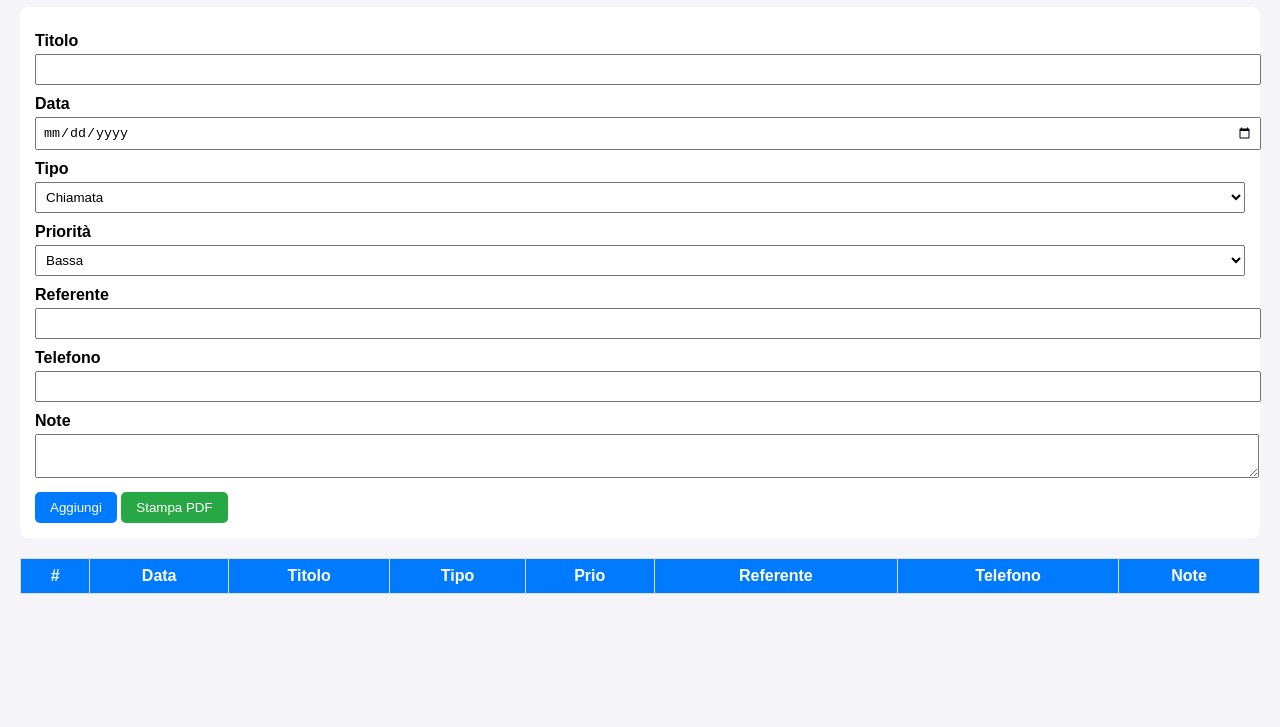
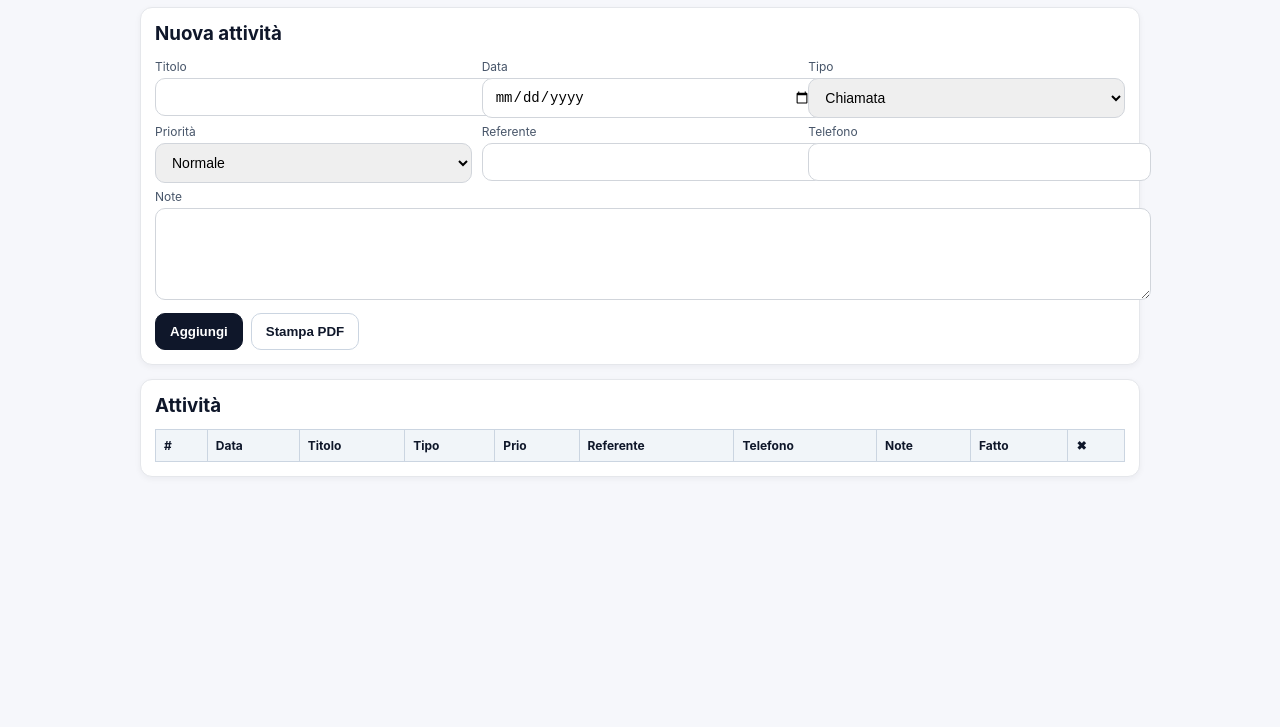
Before and after one commit to mirkobrentegani92-rgb/Rapportino-SG, a plain HTML site: page agenda.html in a window 1280 px wide. Shown: the part 73-800 px from the top of the page. Drawn offline with Linux system fonts and the light colour scheme.

Commit message:
Add files via upload
Riprovo agenda

```diff
--- a/agenda.html
+++ b/agenda.html
@@ -1,73 +1,128 @@
-<!DOCTYPE html>
+<!doctype html>
 <html lang="it">
 <head>
-  <meta charset="UTF-8">
-  <title>Agenda</title>
+<meta charset="utf-8"/>
+<meta name="viewport" content="width=device-width, initial-scale=1"/>
+<title>AGENDA (Compatibilità massima)</title>
 <style>
-    body { font-family: Arial, sans-serif; margin: 20px; background: #f4f4f9; }
-    h1 { text-align: center; color: #222; }
-    .form-box { background: white; padding: 15px; border-radius: 8px; margin-bottom: 20px; }
-    label { display: block; margin-top: 10px; font-weight: bold; }
-    input, select, textarea { width: 100%; padding: 6px; margin-top: 4px; }
-    button { margin-top: 10px; padding: 8px 15px; border: none; border-radius: 5px; cursor: pointer; }
-    button.add { background: #007bff; color: white; }
-    button.pdf { background: #28a745; color: white; }
-    table { width: 100%; border-collapse: collapse; background: white; }
-    th, td { border: 1px solid #ddd; padding: 8px; text-align: center; }
-    th { background: #007bff; color: white; }
+  body{font-family:-apple-system,BlinkMacSystemFont,"Segoe UI",Roboto,Arial,Helvetica,sans-serif;margin:0;background:#f6f7fb;color:#0f172a}
+  header{background:#0f172a;color:#fff;padding:16px;text-align:center;font-weight:900;font-size:20pt}
+  main{max-width:1000px;margin:0 auto;padding:16px}
+  .card{background:#fff;border:1px solid #e5e7eb;border-radius:12px;padding:14px;box-shadow:0 2px 6px rgba(15,23,42,.05);margin-bottom:14px}
+  label{display:block;margin-top:6px;font-size:12px;color:#475569}
+  input,textarea,select{width:100%;padding:10px 12px;border:1px solid #d1d5db;border-radius:10px;margin-top:4px;font-size:14px}
+  textarea{resize:vertical;min-height:70px}
+  .row-3{display:grid;grid-template-columns:1fr 1fr 1fr;gap:10px}
+  .btns{display:flex;gap:8px;flex-wrap:wrap;margin-top:10px}
+  button{padding:10px 14px;border-radius:10px;border:1px solid #0f172a;background:#0f172a;color:#fff;cursor:pointer;font-weight:700}
+  button.secondary{background:#fff;color:#0f172a;border-color:#cbd5e1}
+  table{width:100%;border-collapse:collapse;margin-top:12px;font-size:12px}
+  th,td{border:1px solid #cbd5e1;padding:8px;vertical-align:top}
+  th{background:#f1f5f9;text-align:left}
+  tr.done td{text-decoration:line-through;color:#64748b}
+  @page{size:A4;margin:10mm}
+  @media print{header,.controls,.no-print{display:none !important} body{background:#fff} main{padding:0} .card{box-shadow:none;border:none}}
 </style>
 </head>
 <body>
-  <h1>AGENDA</h1>
-  <div class="form-box">
-    <label>Titolo</label><input id="titolo" type="text">
-    <label>Data</label><input id="data" type="date">
-    <label>Tipo</label>
+<header>AGENDA</header>
+<main>
+  <div class="card controls">
+    <h3 style="margin:0 0 8px">Nuova attività</h3>
+    <div class="row-3">
+      <label>Titolo<input id="titolo" autocomplete="off"></label>
+      <label>Data<input type="date" id="data"></label>
+      <label>Tipo
         <select id="tipo">
-      <option>Chiamata</option>
-      <option>Richiesta</option>
-      <option>Altro</option>
+          <option>Chiamata</option><option>Richiesta</option><option>Da fare</option><option>Promemoria</option>
         </select>
-    <label>Priorità</label>
+      </label>
+    </div>
+    <div class="row-3">
+      <label>Priorità
         <select id="prio">
-      <option>Bassa</option>
-      <option>Normale</option>
-      <option>Alta</option>
+          <option>Normale</option><option>Alta</option><option>Urgente</option>
         </select>
-    <label>Referente</label><input id="referente" type="text">
-    <label>Telefono</label><input id="telefono" type="text">
-    <label>Note</label><textarea id="note"></textarea>
-    <button class="add" onclick="aggiungi()">Aggiungi</button>
-    <button class="pdf" onclick="stampaPDF()">Stampa PDF</button>
+      </label>
+      <label>Referente<input id="ref"></label>
+      <label>Telefono<input id="tel" type="tel"></label>
+    </div>
+    <label>Note<textarea id="note"></textarea></label>
+    <div class="btns">
+      <button type="button" onclick="addTask()">Aggiungi</button>
+      <button type="button" class="secondary" onclick="printAgenda()">Stampa PDF</button>
+    </div>
   </div>
 
-  <table id="tabella">
-    <thead>
-      <tr>
-        <th>#</th><th>Data</th><th>Titolo</th><th>Tipo</th><th>Prio</th><th>Referente</th><th>Telefono</th><th>Note</th>
-      </tr>
-    </thead>
-    <tbody></tbody>
+  <div class="card">
+    <h3 style="margin:0 0 8px">Attività</h3>
+    <table id="tbl">
+      <thead><tr><th>#</th><th>Data</th><th>Titolo</th><th>Tipo</th><th>Prio</th><th>Referente</th><th>Telefono</th><th>Note</th><th class="no-print">Fatto</th><th class="no-print">✖</th></tr></thead>
+      <tbody id="rows"></tbody>
     </table>
+  </div>
+</main>
+<script>
+// *** IMPLEMENTAZIONE ULTRA COMPATIBILE, NIENTE STORAGE ***
+var tasks = []; // in memoria
 
-  <script>
-    let counter = 0;
-    function aggiungi() {
-      const t = document.getElementById('titolo').value;
-      const d = document.getElementById('data').value;
-      const ty = document.getElementById('tipo').value;
-      const p = document.getElementById('prio').value;
-      const r = document.getElementById('referente').value;
-      const tel = document.getElementById('telefono').value;
-      const n = document.getElementById('note').value;
-      if (!t && !d) { alert("Inserisci almeno titolo e data!"); return; }
-      counter++;
-      const row = `<tr><td>${counter}</td><td>${d}</td><td>${t}</td><td>${ty}</td><td>${p}</td><td>${r}</td><td>${tel}</td><td>${n}</td></tr>`;
-      document.querySelector("#tabella tbody").innerHTML += row;
+function $(id){ return document.getElementById(id); }
+function todayISO(){ var d=new Date(); var z=new Date(d.getTime()-d.getTimezoneOffset()*60000); return z.toISOString().slice(0,10); }
+window.onload = function(){ $('data').value = todayISO(); render(); };
+
+function escapeHTML(s){ return (s||'').replace(/[&<>"']/g, function(m){ return {'&':'&amp;','<':'&lt;','>':'&gt;','"':'&quot;',\"'\":'&#39;'}[m]; }); }
+
+function addTask(){
+  var titolo = $('titolo').value.trim();
+  var data = $('data').value || todayISO();
+  if(!titolo){ alert('Inserisci un titolo'); $('titolo').focus(); return; }
+  var t = {
+    data:data, titolo:titolo, tipo:$('tipo').value, prio:$('prio').value,
+    ref: $('ref').value.trim(), tel: $('tel').value.trim(), note: $('note').value.trim(), done:false
+  };
+  tasks.push(t);
+  $('titolo').value=''; $('ref').value=''; $('tel').value=''; $('note').value='';
+  render();
 }
-    function stampaPDF() {
-      window.print();
+
+function toggleDone(i){ tasks[i].done = !tasks[i].done; render(); }
+function delTask(i){ if(confirm('Eliminare?')){ tasks.splice(i,1); render(); } }
+
+function render(){
+  var tbody = $('rows'); var html='';
+  for (var i=0;i<tasks.length;i++){
+    var t = tasks[i];
+    html += '<tr'+(t.done?' class=\"done\"':'')+'>' +
+      '<td>'+(i+1)+'</td>' +
+      '<td>'+escapeHTML(t.data||'')+'</td>' +
+      '<td>'+escapeHTML(t.titolo||'')+'</td>' +
+      '<td>'+escapeHTML(t.tipo||'')+'</td>' +
+      '<td>'+escapeHTML(t.prio||'')+'</td>' +
+      '<td>'+escapeHTML(t.ref||'')+'</td>' +
+      '<td>'+(t.tel?('<a href=\"tel:'+escapeHTML(t.tel)+'\">'+escapeHTML(t.tel)+'</a>'):'')+'</td>' +
+      '<td>'+escapeHTML(t.note||'')+'</td>' +
+      '<td class=\"no-print\"><input type=\"checkbox\" '+(t.done?'checked':'')+' onclick=\"toggleDone('+i+')\"></td>' +
+      '<td class=\"no-print\"><button onclick=\"delTask('+i+')\">✖</button></td>' +
+    '</tr>';
   }
+  tbody.innerHTML = html;
+}
+
+function printAgenda(){
+  if(tasks.length===0){ alert('Non ci sono attività da stampare'); return; }
+  var w = window.open('', 'PRINT');
+  w.document.write('<!doctype html><html><head><meta charset=\"utf-8\"><title>AGENDA</title>');
+  w.document.write('<style>@page{size:A4;margin:10mm} body{font-family:sans-serif} table{width:100%;border-collapse:collapse} th,td{border:1px solid #999;padding:6px} th{background:#eee;text-align:left}</style>');
+  w.document.write('</head><body><h2>AGENDA</h2><table><tr><th>#</th><th>Data</th><th>Titolo</th><th>Tipo</th><th>Prio</th><th>Referente</th><th>Telefono</th><th>Note</th><th>Fatto</th></tr>');
+  for(var i=0;i<tasks.length;i++){
+    var t=tasks[i];
+    w.document.write('<tr><td>'+(i+1)+'</td><td>'+t.data+'</td><td>'+escapeHTML(t.titolo)+'</td><td>'+t.tipo+'</td><td>'+t.prio+'</td><td>'+escapeHTML(t.ref||'')+'</td><td>'+(t.tel||'')+'</td><td>'+escapeHTML(t.note||'')+'</td><td>'+(t.done?'✓':'')+'</td></tr>');
+  }
+  w.document.write('</table></body></html>');
+  w.document.close(); w.focus(); setTimeout(function(){w.print(); w.close();}, 200);
+}
+// Invio rapido
+document.addEventListener('keydown',function(e){ if(e.key==='Enter' && (document.activeElement.id==='titolo' || document.activeElement.id==='note')){ e.preventDefault(); addTask(); } });
 </script>
 </body>
 </html>
```
Lines whose indentation alone changed are shown as unchanged.
